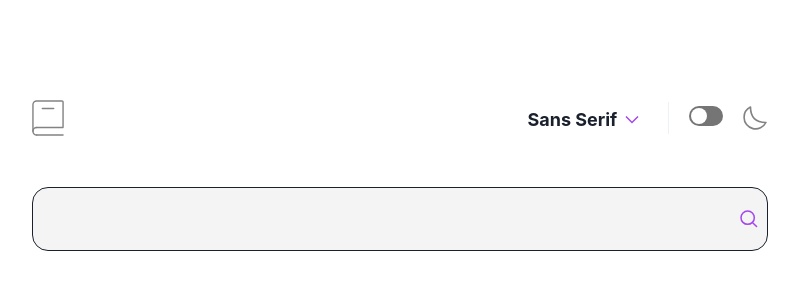
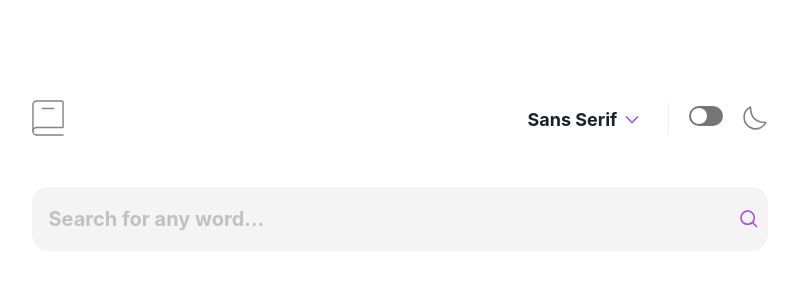
Before and after one commit to adriana-s-c/dictionary-web-app, a React (Create React App) app: page / in a window 1280 px wide. Shown: the top 300 px of the page, without its empty margins (240-1039 px from the left). Built offline with nearby package versions, Linux system fonts and the light colour scheme; no server answers.

Commit message:
Add Empty Input Error Message

```diff
--- a/src/components/DictionaryApp/SearchInput/index.tsx
+++ b/src/components/DictionaryApp/SearchInput/index.tsx
@@ -1,28 +1,52 @@
 import * as React from "react";
-import { Img, Input, InputGroup, InputRightElement } from "@chakra-ui/react";
+import {
+  Img,
+  Input,
+  InputGroup,
+  InputRightElement,
+  Text,
+  Box,
+} from "@chakra-ui/react";
 import searchIcon from "../../../images/icon-search.svg";
 import { WordContext } from "../../../context";
 
 export function SearchInput() {
-  const { setWord } = React.useContext(WordContext);
+  const { word, setWord } = React.useContext(WordContext);
   const [inputWord, setInputWord] = React.useState("");
+  const [inputError, setInputError] = React.useState(false);
 
   const handleChange = (event: React.ChangeEvent<HTMLInputElement>) => {
+    if (inputWord.length > 0) {
+      setInputError(false);
+    }
     return setInputWord(event.target.value);
+  };
+
+  const handleSearchClick = () => {
+    if (inputWord.length === 0) {
+      setInputError(true);
+      setWord(inputWord);
+    }
+    setWord(inputWord);
   };
 
   const handleKeyDown = (event: any) => {
     if (event.key === "Enter") {
+      if (inputWord.length === 0) {
+        setInputError(true);
+      }
       setWord(inputWord);
     }
   };
 
   return (
-    <InputGroup marginBottom="50px">
+    <Box marginBottom="52px">
+      <InputGroup>
         <Input
           bgColor="#F4F4F4"
-        borderColor="#F4F4F 4"
-        focusBorderColor="#A445ED"
+          borderColor="#F4F4F4"
+          focusBorderColor={inputError === true ? "#FF5252" : "#A445ED"}
+          errorBorderColor="#FF5252"
           fontSize="20px"
           fontWeight="700"
           h="64px"
@@ -30,16 +54,24 @@ export function SearchInput() {
           w="736px"
           onChange={handleChange}
           onKeyDown={handleKeyDown}
+          isInvalid={inputError}
+          _placeholder={{
+            color: "#2D2D2D",
+            opacity: "25%",
+            fontSize: "20px",
+            fontWeight: "700",
+          }}
+          placeholder="Search for any word…"
         />
         <InputRightElement h="64px">
-        <Img
-          src={searchIcon}
-          alt="Search"
-          onClick={() => {
-            setWord(inputWord);
-          }}
-        />
+          <Img src={searchIcon} alt="Search" onClick={handleSearchClick} />
         </InputRightElement>
       </InputGroup>
+      {inputError === true ? (
+        <Text color="#FF5252" fontWeight="400" fontSize="20px" marginTop="8px">
+          Whoops, can’t be empty…
+        </Text>
+      ) : null}
+    </Box>
   );
 }
--- a/src/components/DictionaryApp/index.tsx
+++ b/src/components/DictionaryApp/index.tsx
@@ -3,14 +3,19 @@ import { Box, Text } from "@chakra-ui/react";
 import { NavBar } from "./NavBar";
 import { WordPage } from "./WordPage";
 import { SearchInput } from "./SearchInput";
-import { DictionaryDefitinitionContext } from "../../context";
+import { DictionaryDefitinitionContext, WordContext } from "../../context";
 import { ErrorPage } from "./ErrorPage";
 
 export function DictionaryApp() {
   const { dictionaryDefinition } = React.useContext(
     DictionaryDefitinitionContext
   );
+  const { word } = React.useContext(WordContext);
+
   function contentRender() {
+    if (word.replace(/\s/g, "") === "") {
+      return null;
+    }
     if (dictionaryDefinition.length > 0) {
       return <WordPage />;
     }
```
Lines whose indentation alone changed are shown as unchanged.
